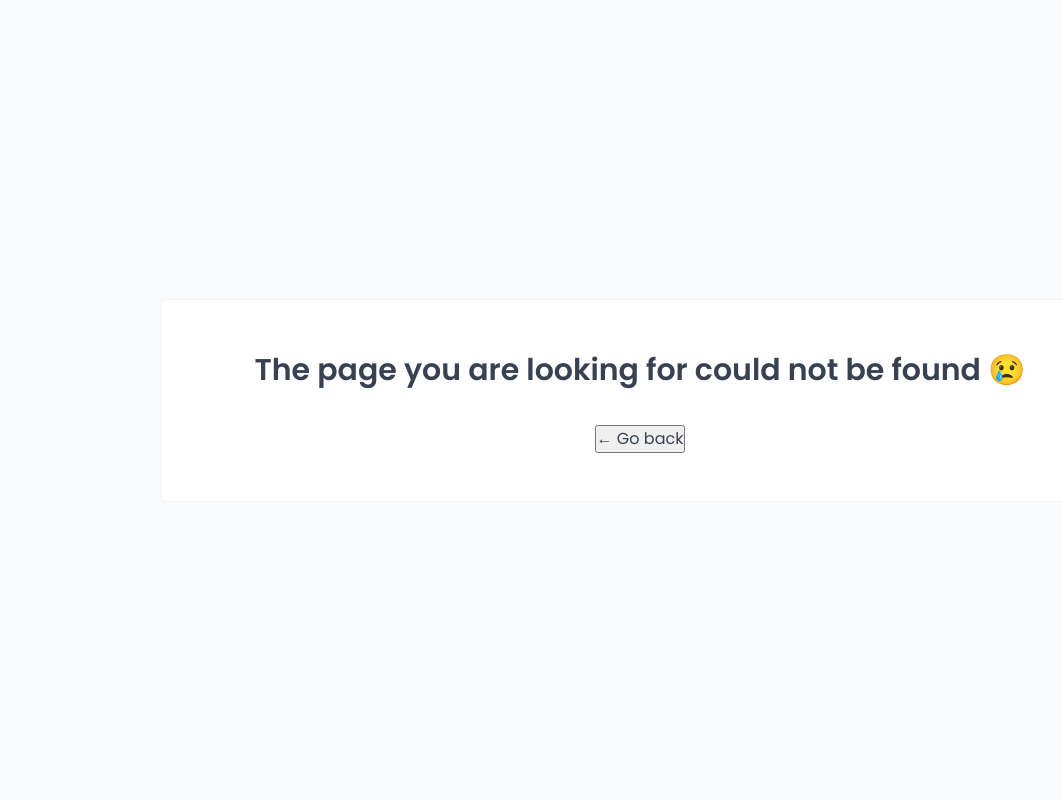
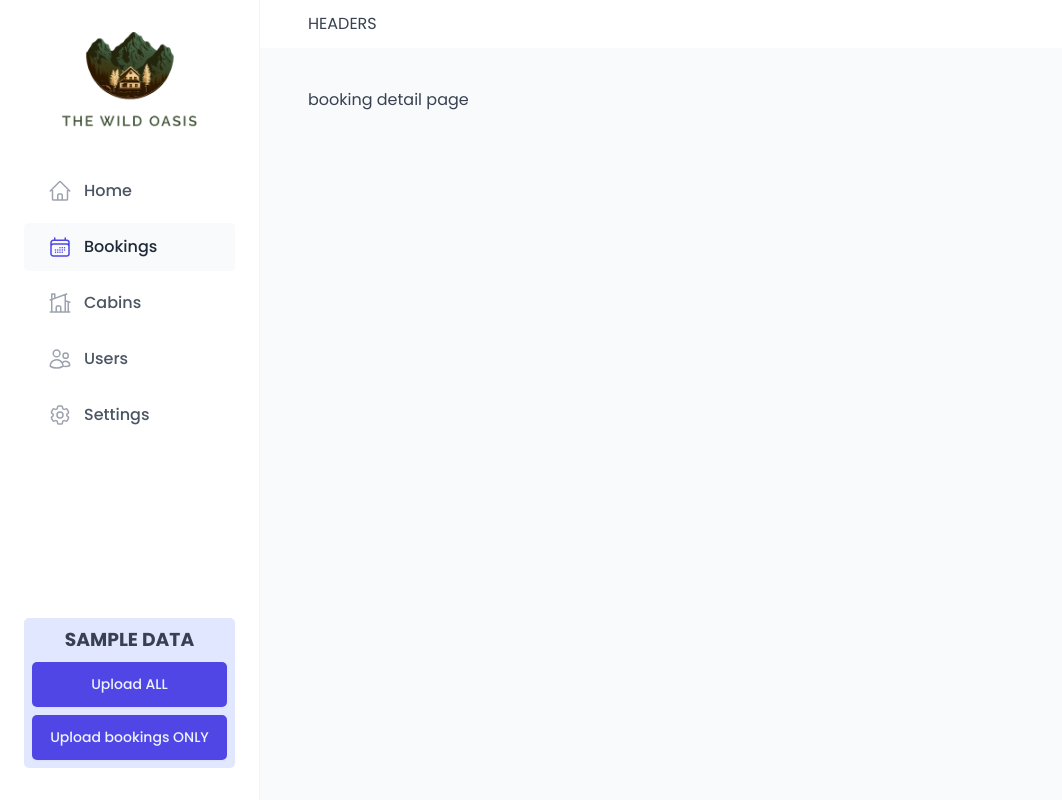
Before and after one commit to BaGorK/the-wild-oasis, a React (Vite) app: page /bookings/1 in a window 1280 px wide. Shown: the whole page, without its empty margins (0-1062 px from the left). Built offline with nearby package versions, Linux system fonts and the light colour scheme; a web font is replaced by a local one.

Commit message:
feat: create a bookings detail page

```diff
--- a/src/App.jsx
+++ b/src/App.jsx
@@ -14,6 +14,7 @@
 import Users from './pages/Users';
 
 import GlobalStyles from './styles/GlobalStyles';
+import Booking from './pages/Booking';
 
 const queryClient = new QueryClient();
 
@@ -48,6 +49,7 @@
             <Route index element={<Navigate replace to='dashboard' />} />
             <Route path='dashboard' element={<Dashboard />} />
             <Route path='bookings' element={<Bookings />} />
+            <Route path='bookings/:bookingId' element={<Booking />} />
             <Route path='cabins' element={<Cabins />} />
             <Route path='users' element={<Users />} />
             <Route path='settings' element={<Settings />} />
--- a/src/features/bookings/BookingRow.jsx
+++ b/src/features/bookings/BookingRow.jsx
@@ -9,6 +9,7 @@
 import { formatDistanceFromNow } from '../../utils/helpers';
 import Menus from '../../ui/Menus';
 import { HiEye } from 'react-icons/hi2';
+import { useNavigate } from 'react-router-dom';
 
 const Cabin = styled.div`
   font-size: 1.6rem;
@@ -51,6 +52,8 @@
     cabins: { name: cabinName },
   },
 }) {
+  const navigate = useNavigate();
+
   const statusToTagName = {
     unconfirmed: 'blue',
     'checked-in': 'green',
@@ -87,7 +90,12 @@
       <Menus.Menu>
         <Menus.Toggle id={bookingId} />
         <Menus.List id={bookingId}>
-          <Menus.Button icon={<HiEye />}>See details</Menus.Button>
+          <Menus.Button
+            icon={<HiEye />}
+            onClick={() => navigate(`/bookings/${bookingId}`)}
+          >
+            See details
+          </Menus.Button>
         </Menus.List>
       </Menus.Menu>
     </Table.Row>
--- /dev/null
+++ b/src/pages/Booking.jsx
@@ -0,0 +1,5 @@
+function Booking() {
+  return <div>booking detail page</div>;
+}
+
+export default Booking;
```
